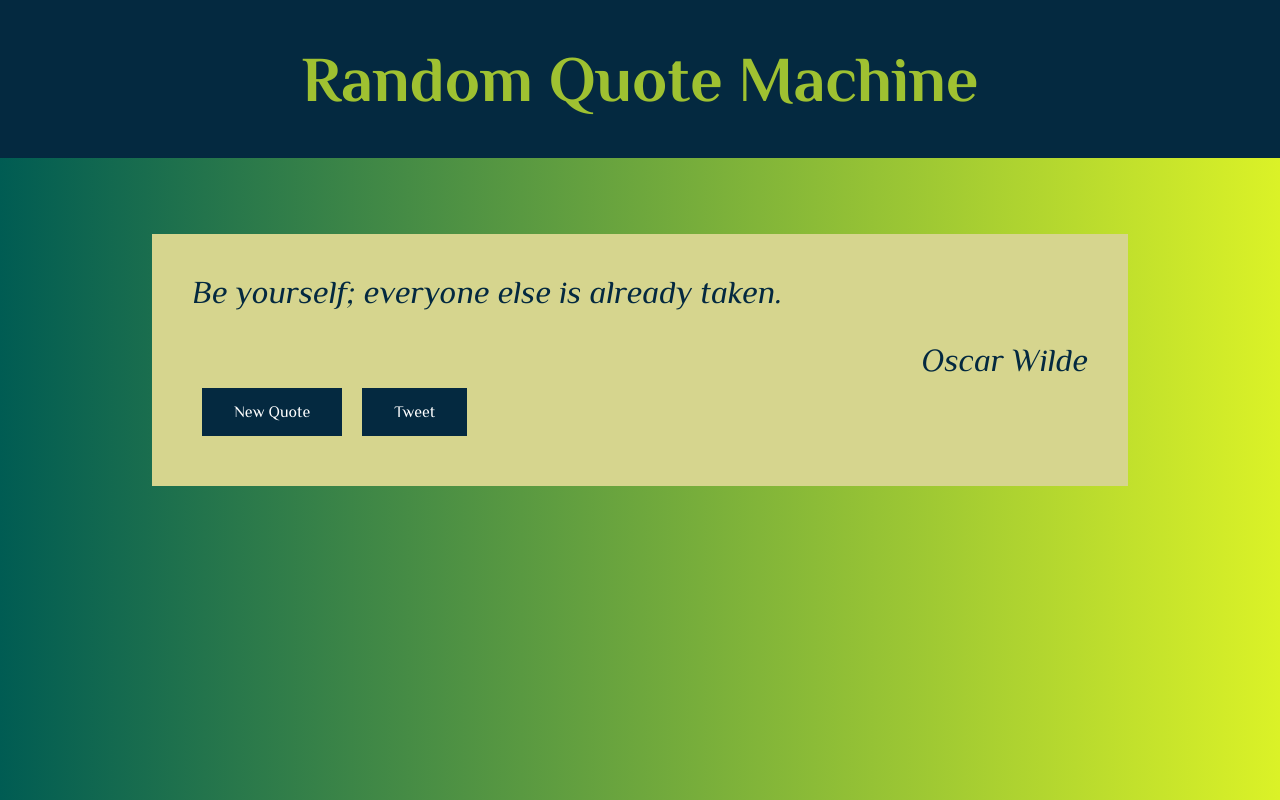
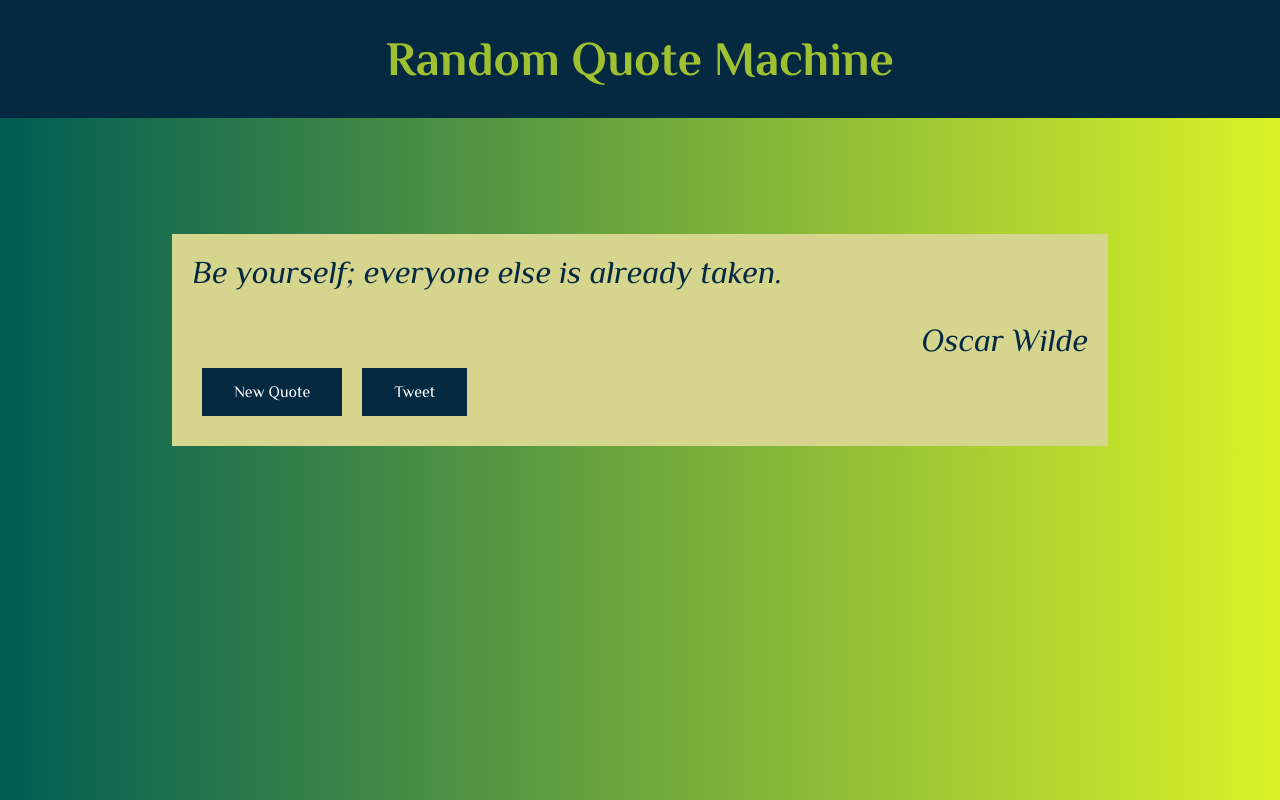
Before and after one commit to markoter/random-quote-machine, a React (Create React App) app: page / in a window 1280 px wide. Built offline with nearby package versions, Linux system fonts and the light colour scheme; a web font is replaced by a local one.

Commit message:
resizing a bit

```diff
--- a/src/index.css
+++ b/src/index.css
@@ -23,7 +23,7 @@ body {
   height: auto;
   background-color: var(--third-color);
   color: var(--main-color);
-  padding: 40px 40px;
+  padding: 20px 20px;
   margin-top: 6em;
 }
 #quote-box #text {
@@ -47,7 +47,7 @@ body {
 }
 
 #header {
-  font-size: 2em;
+  font-size: 1.5em;
   font-weight: 700;
   position: absolute;
   background-color: var(--main-color);
--- a/src/index.scss
+++ b/src/index.scss
@@ -26,7 +26,7 @@ body {
     background-color: var(--third-color);
     color: var(--main-color);
     //border: 2px solid var(--main-color);
-    padding: 40px 40px;
+    padding: 40px
     margin-top: 6em;
     #text {
         margin-bottom: 1em;
@@ -52,7 +52,7 @@ body {
 }
 
 #header {
-    font-size: 2em;
+    font-size: 1.5em;
     font-weight: 700; //doesn't work, don't know why yet
     position: absolute;
     background-color: var(--main-color);
```
